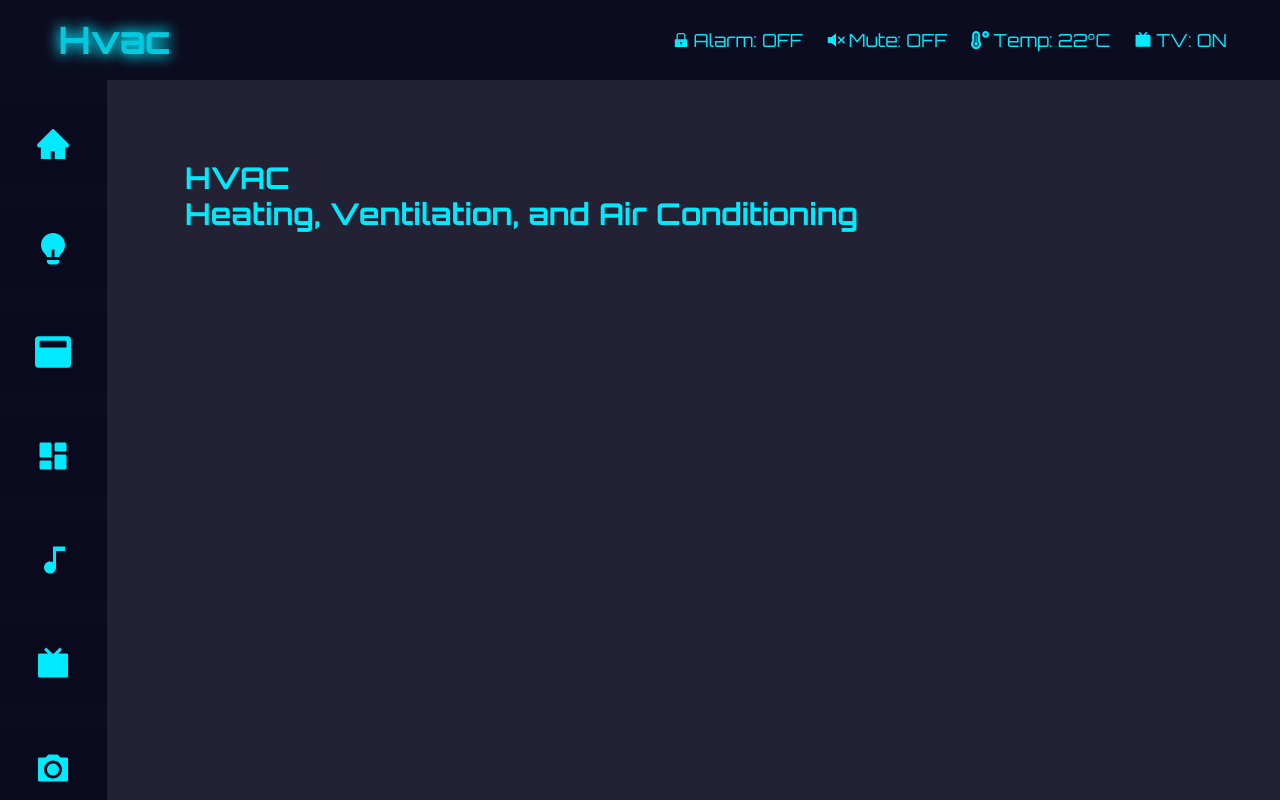
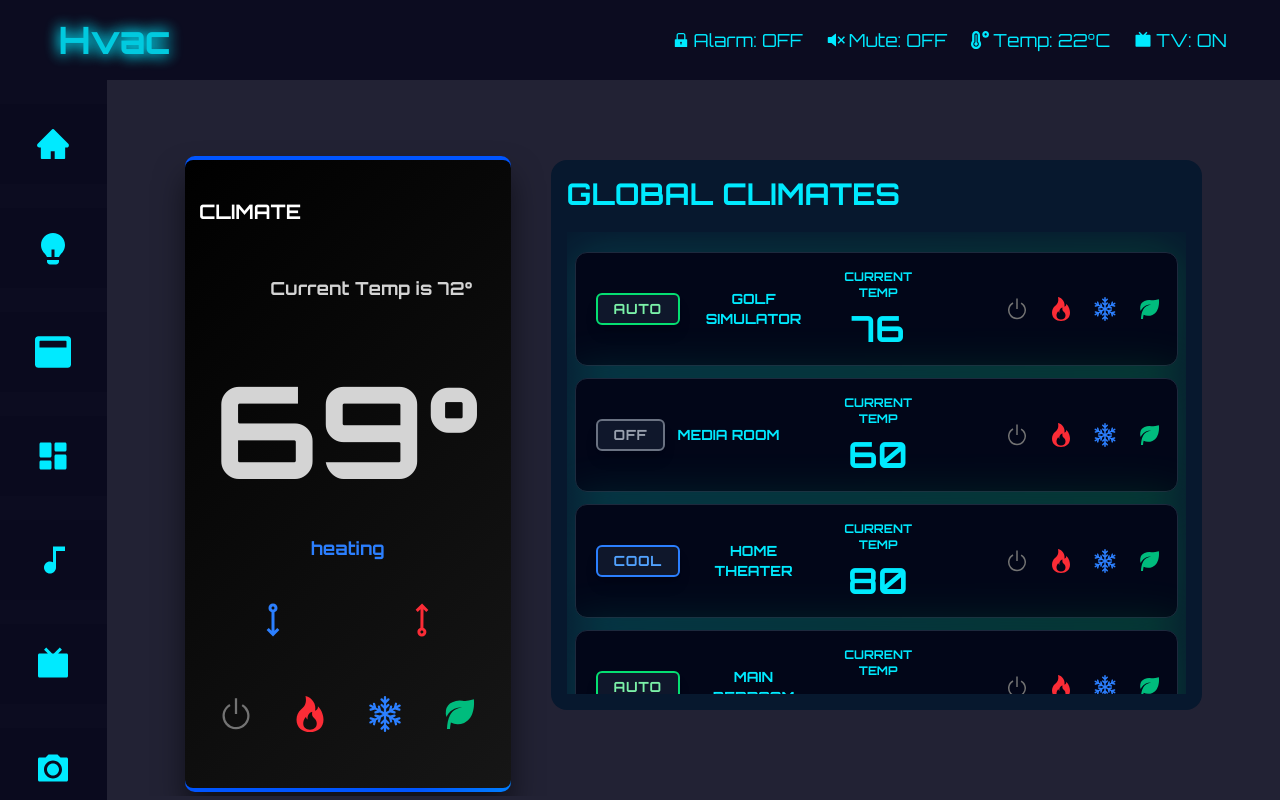
Before and after one commit to luckyboy2790/smart-home-ui-complete, a React (Vite) app: page /hvac in a window 1280 px wide. Built offline with nearby package versions, Linux system fonts and the light colour scheme.

Commit message:
feat: complete HVAC page

```diff
--- a/package.json
+++ b/package.json
@@ -11,6 +11,7 @@
   },
   "dependencies": {
     "@tailwindcss/vite": "^4.0.12",
+    "classnames": "^2.5.1",
     "framer-motion": "^12.4.11",
     "react": "^19.0.0",
     "react-dom": "^19.0.0",
--- /dev/null
+++ b/src/pages/HVAC/components/AllTempControlCard.tsx
@@ -0,0 +1,144 @@
+import React, { useEffect } from "react";
+import styled from "styled-components";
+import { CgArrowLongDownC, CgArrowLongUpC } from "react-icons/cg";
+import { BsFire, BsSnow2, BsPower } from "react-icons/bs";
+import { BiSolidLeaf } from "react-icons/bi";
+
+interface WrapperProps {
+  status: "cooling" | "heating";
+}
+
+const ClimateControllCard = ({
+  currentTemp,
+  targetTemp,
+}: {
+  currentTemp: number;
+  targetTemp: number;
+}) => {
+  const [status, setStatus] = React.useState<"cooling" | "heating">("heating");
+
+  useEffect(() => {
+    const result: number = targetTemp - currentTemp;
+
+    if (result > 0) {
+      setStatus("heating");
+    } else {
+      setStatus("cooling");
+    }
+  }, []);
+
+  return (
+    <StyledWrapper status={status}>
+      <div className="card">
+        <div className="heading">CLIMATE</div>
+        <div className="flex flex-col justify-center items-center gap-6 w-full grow">
+          <div className="w-full py-5 px-6">
+            <h6 className="text-lg text-right w-full text-neutral-300">
+              Current Temp is {currentTemp}°
+            </h6>
+          </div>
+          <div className="w-full py-5">
+            <h1 className="text-9xl text-center text-neutral-300">
+              {targetTemp}°
+            </h1>
+          </div>
+          <div>
+            {status === "heating" ? (
+              <p className="!text-red-500">heating</p>
+            ) : (
+              <p className="!text-blue-500">heating</p>
+            )}
+          </div>
+        </div>
+        <div className="h-auto flex justify-between">
+          <div className="flex justify-center items-center w-1/2 py-3 text-blue-500 text-4xl">
+            <CgArrowLongDownC />
+          </div>
+          <div className="flex justify-center items-center w-1/2 py-3 text-red-500 text-4xl">
+            <CgArrowLongUpC />
+          </div>
+        </div>
+        <div className="flex justify-between">
+          <div className="flex justify-center items-center w-1/4 py-4 text-4xl text-neutral-500">
+            <BsPower />
+          </div>
+          <div className="flex justify-center items-center w-1/4 py-4 text-4xl text-red-500">
+            <BsFire />
+          </div>
+          <div className="flex justify-center items-center w-1/4 py-4 text-4xl text-blue-500">
+            <BsSnow2 />
+          </div>
+          <div className="flex justify-center items-center w-1/4 py-4 text-4xl text-emerald-500">
+            <BiSolidLeaf />
+          </div>
+        </div>
+      </div>
+    </StyledWrapper>
+  );
+};
+
+const StyledWrapper = styled.div<WrapperProps>`
+  .card {
+    position: relative;
+    width: 100%;
+    min-height: calc(100vh - 250px);
+    background: linear-gradient(-45deg, #161616 0%, #000000 100%);
+    color: #81818144;
+    display: flex;
+    flex-direction: column;
+    justify-content: space-between;
+    gap: 30px;
+    padding: 40px 14px;
+    border-radius: 8px;
+    cursor: pointer;
+  }
+
+  .card::before {
+    content: "";
+    position: absolute;
+    inset: 0;
+    left: 0;
+    margin: auto;
+    width: 100%;
+    height: 101.3%;
+    border-radius: 10px;
+    background: ${({ status }) =>
+      status === "cooling"
+        ? "linear-gradient(-45deg, #0080ff 0%, #0055ff 10%)"
+        : "linear-gradient(-45deg, #ff0000 0%, #d80000 10%)"};
+    z-index: -10;
+    pointer-events: none;
+    transition: all 0.8s cubic-bezier(0.175, 0.95, 0.9, 1.275);
+    box-shadow: 0px 20px 30px hsla(0, 0%, 0%, 0.521);
+  }
+
+  .heading {
+    font-size: 20px;
+    text-transform: capitalize;
+    font-weight: 900;
+    color: white;
+  }
+
+  .card p:not(.heading) {
+    font-size: 18px;
+  }
+
+  .card p:last-child {
+    color: #fa0000;
+    font-weight: 900;
+  }
+
+  .card:hover::after {
+    transition: all 0.2s cubic-bezier(0.175, 0.285, 0.82, 1.275);
+  }
+
+  .card:hover::before {
+    transform: scaleX(1.02) scaleY(1.02);
+    box-shadow: ${({ status }) =>
+      status === "cooling"
+        ? "0px 0px 30px 0px hsla(210, 100%, 50%, 0.5)"
+        : "0px 0px 30px 0px hsla(0, 100%, 50%, 0.5)"};
+  }
+`;
+
+export default ClimateControllCard;
--- /dev/null
+++ b/src/pages/HVAC/components/TempListCard.tsx
@@ -0,0 +1,69 @@
+import TempListItemCard from "./TempListItemCard";
+
+type TagLabel = "auto" | "off" | "cool" | "heat";
+
+type TempItem = {
+  tempStatus: TagLabel;
+  itemName: string;
+  currentTemp: number;
+};
+
+const TempItemData: TempItem[] = [
+  {
+    tempStatus: "auto",
+    itemName: "Golf simulator",
+    currentTemp: 76,
+  },
+  {
+    tempStatus: "off",
+    itemName: "Media room",
+    currentTemp: 60,
+  },
+  {
+    tempStatus: "cool",
+    itemName: "Home theater",
+    currentTemp: 80,
+  },
+  {
+    tempStatus: "auto",
+    itemName: "Main bedroom",
+    currentTemp: 76,
+  },
+  {
+    tempStatus: "cool",
+    itemName: "Main ensuite",
+    currentTemp: 84,
+  },
+  {
+    tempStatus: "heat",
+    itemName: "study",
+    currentTemp: 75,
+  },
+  {
+    tempStatus: "auto",
+    itemName: "Library",
+    currentTemp: 69,
+  },
+];
+
+const Card = () => {
+  return (
+    <div className="card w-full h-auto bg-[#07182E] rounded-2xl overflow-hidden relative transition-all duration-300 hover:shadow-[0_0_30px_rgba(0,183,255,0.5)]">
+      <div className="card-content h-[calc(100vh-250px)] p-4 relative z-10 flex flex-col gap-5">
+        <h6>GLOBAL CLIMATES</h6>
+        <div className="flex flex-col gap-3 py-5 px-2 justify-between overflow-y-scroll">
+          {TempItemData.map((item, index) => (
+            <TempListItemCard
+              key={index}
+              tempStatus={item.tempStatus}
+              itemName={item.itemName}
+              currentTemp={item.currentTemp}
+            />
+          ))}
+        </div>
+      </div>
+    </div>
+  );
+};
+
+export default Card;
--- /dev/null
+++ b/src/pages/HVAC/components/TempListItemCard.tsx
@@ -0,0 +1,81 @@
+import { BsFire, BsSnow2, BsPower } from "react-icons/bs";
+import { BiSolidLeaf } from "react-icons/bi";
+import classNames from "classnames";
+import { useState } from "react";
+
+type TagLabel = "auto" | "off" | "cool" | "heat";
+
+const Tag = ({ label = "auto" }: { label: TagLabel }) => {
+  const statusStyles = {
+    auto: "border-green-400 text-green-300",
+    off: "border-gray-500 text-gray-400",
+    cool: "border-blue-500 text-blue-400",
+    heat: "border-red-500 text-red-400",
+  };
+
+  return (
+    <div
+      className={classNames(
+        "px-4 py-1 flex justify-center items-center border-2 rounded-md bg-slate-900 text-sm font-semibold tracking-wider shadow-lg",
+        statusStyles[label] || "border-gray-500 text-gray-400"
+      )}
+    >
+      <p className="uppercase">{label}</p>
+    </div>
+  );
+};
+
+const TempListItemCard = ({
+  tempStatus,
+  itemName,
+  currentTemp,
+}: {
+  tempStatus: TagLabel;
+  itemName: string;
+  currentTemp: number;
+}) => {
+  const [tagStatus, setTagStatus] = useState<TagLabel>(tempStatus);
+  return (
+    <button className="group relative">
+      <div className="absolute -inset-1 rounded-xl bg-gradient-to-r from-teal-500 via-emerald-500 to-green-500 opacity-20 blur-xl transition-all duration-500 group-hover:opacity-50 group-hover:blur-2xl" />
+      <div className="relative flex items-center gap-2 rounded-xl border border-slate-800 bg-slate-950 pr-4 py-1 px-5">
+        <div className="w-2/5 flex justify-start items-center gap-3">
+          <Tag label={tagStatus} />
+          <p className="text-sm uppercase">{itemName}</p>
+        </div>
+        <div className="w-1/5 grow flex flex-col items-center justify-between gap-2 py-3">
+          <p className="text-xs">CURRENT TEMP</p>
+          <h6 className="text-4xl">{currentTemp}</h6>
+        </div>
+        <div className="w-2/5 flex justify-end gap-5">
+          <div
+            className="flex justify-center items-center py-4 text-2xl text-neutral-500 cursor-pointer"
+            onClick={() => setTagStatus("off")}
+          >
+            <BsPower />
+          </div>
+          <div
+            className="flex justify-center items-center py-4 text-2xl text-red-500 cursor-pointer"
+            onClick={() => setTagStatus("heat")}
+          >
+            <BsFire />
+          </div>
+          <div
+            className="flex justify-center items-center py-4 text-2xl text-blue-500 cursor-pointer"
+            onClick={() => setTagStatus("cool")}
+          >
+            <BsSnow2 />
+          </div>
+          <div
+            className="flex justify-center items-center py-4 text-2xl text-emerald-500 cursor-pointer"
+            onClick={() => setTagStatus("auto")}
+          >
+            <BiSolidLeaf />
+          </div>
+        </div>
+      </div>
+    </button>
+  );
+};
+
+export default TempListItemCard;
--- a/src/pages/HVAC/index.tsx
+++ b/src/pages/HVAC/index.tsx
@@ -1,10 +1,17 @@
+import ClimateControllCard from "./components/AllTempControlCard";
+import Card from "./components/TempListCard";
+
 const HVAC = () => {
-    return (
-        <div>
-            <h1>HVAC</h1>
-            <p>Heating, Ventilation, and Air Conditioning</p>
-        </div>
-    );
+  return (
+    <div className="flex justify-between gap-10">
+      <div className="w-1/3">
+        <ClimateControllCard currentTemp={72} targetTemp={69} />
+      </div>
+      <div className="w-2/3">
+        <Card />
+      </div>
+    </div>
+  );
 };
 
 export default HVAC;
```
Also changed, not shown: 1 other file (tests, documents, lock files or other folders).
